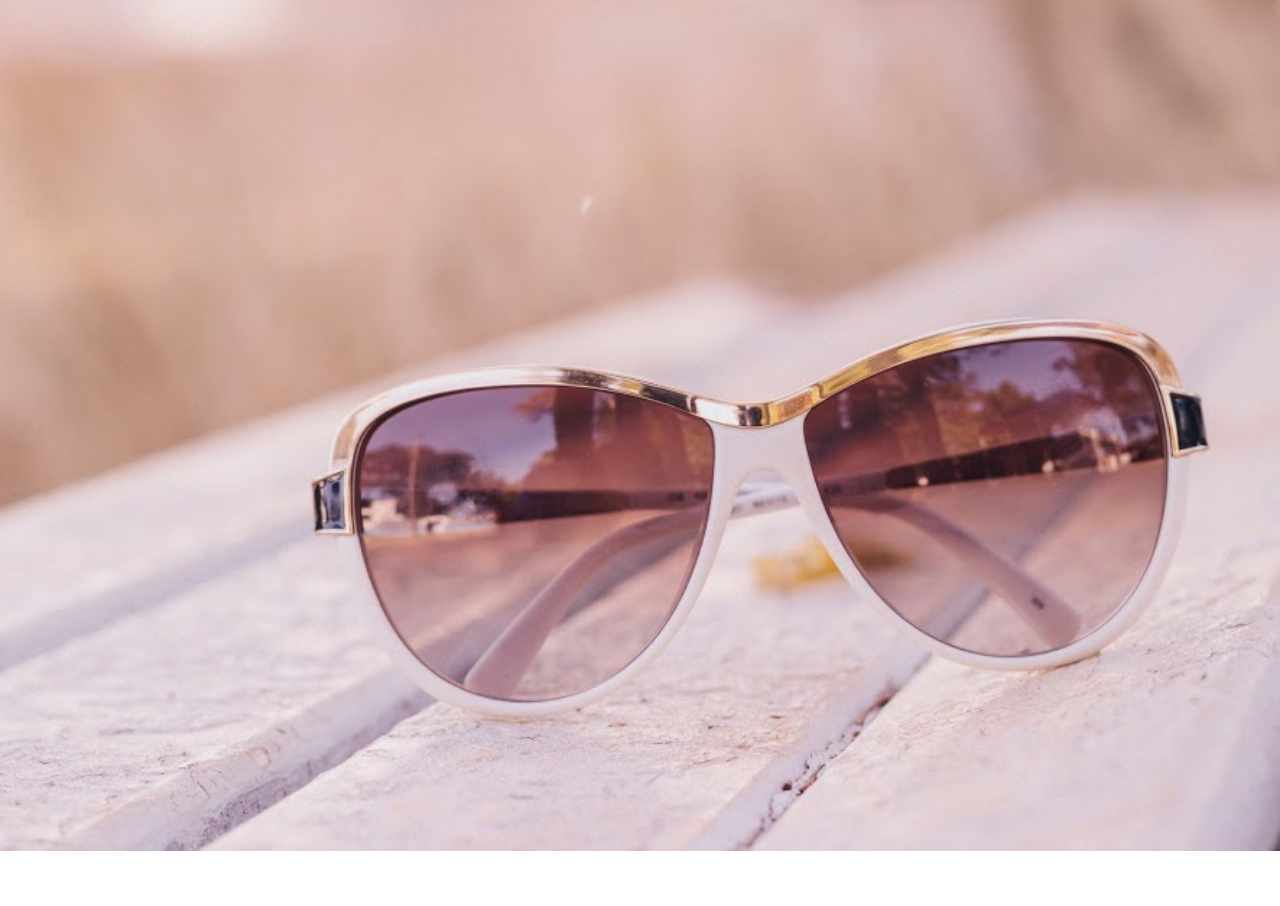
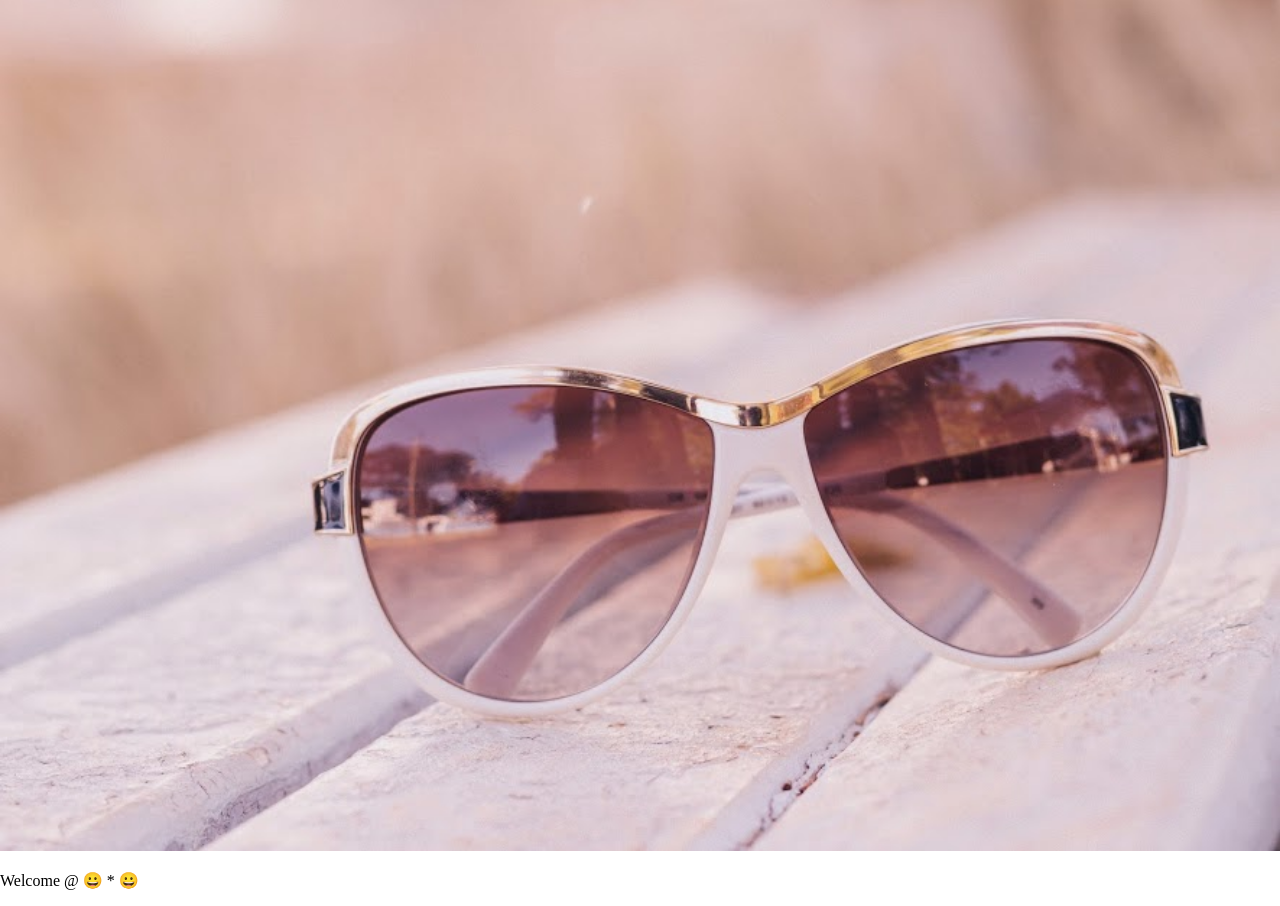
Before and after one commit to Josantoz/navigation-menu, a plain HTML site: page index.html in a window 1280 px wide. Shown: the part 67-973 px from the top of the page. Before the commit the page ends 922 px from the top, so only its background shows below. Drawn offline with Linux system fonts and the light colour scheme.

Commit message:
Update index.html

```diff
--- a/index.html
+++ b/index.html
@@ -17,6 +17,7 @@
     </nav>
     <main class="main-container">
         <img src="2.jpg">
+        <p>Welcome @ &#128512; *  &#128512;</p>
     </main>
 </body>
 
```
